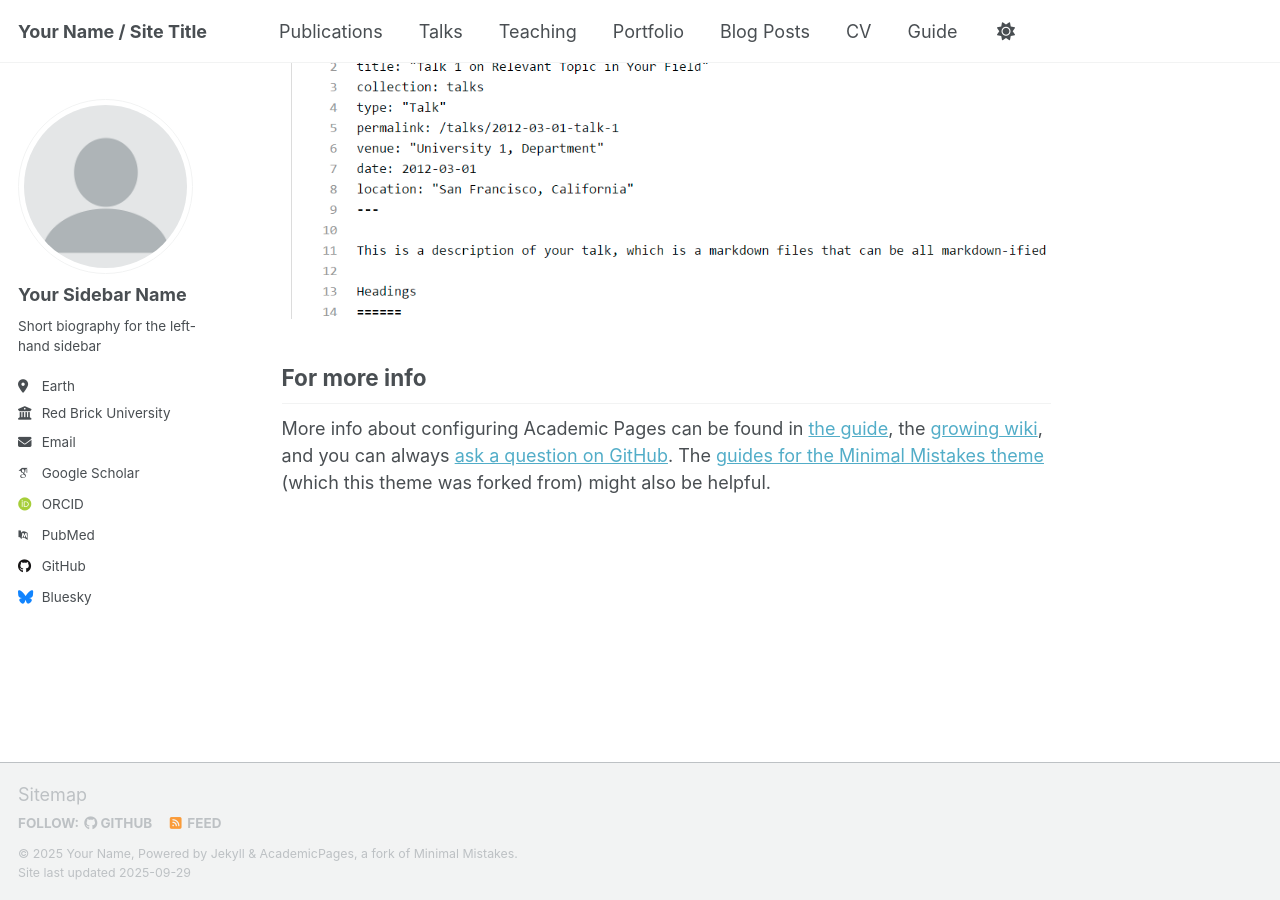
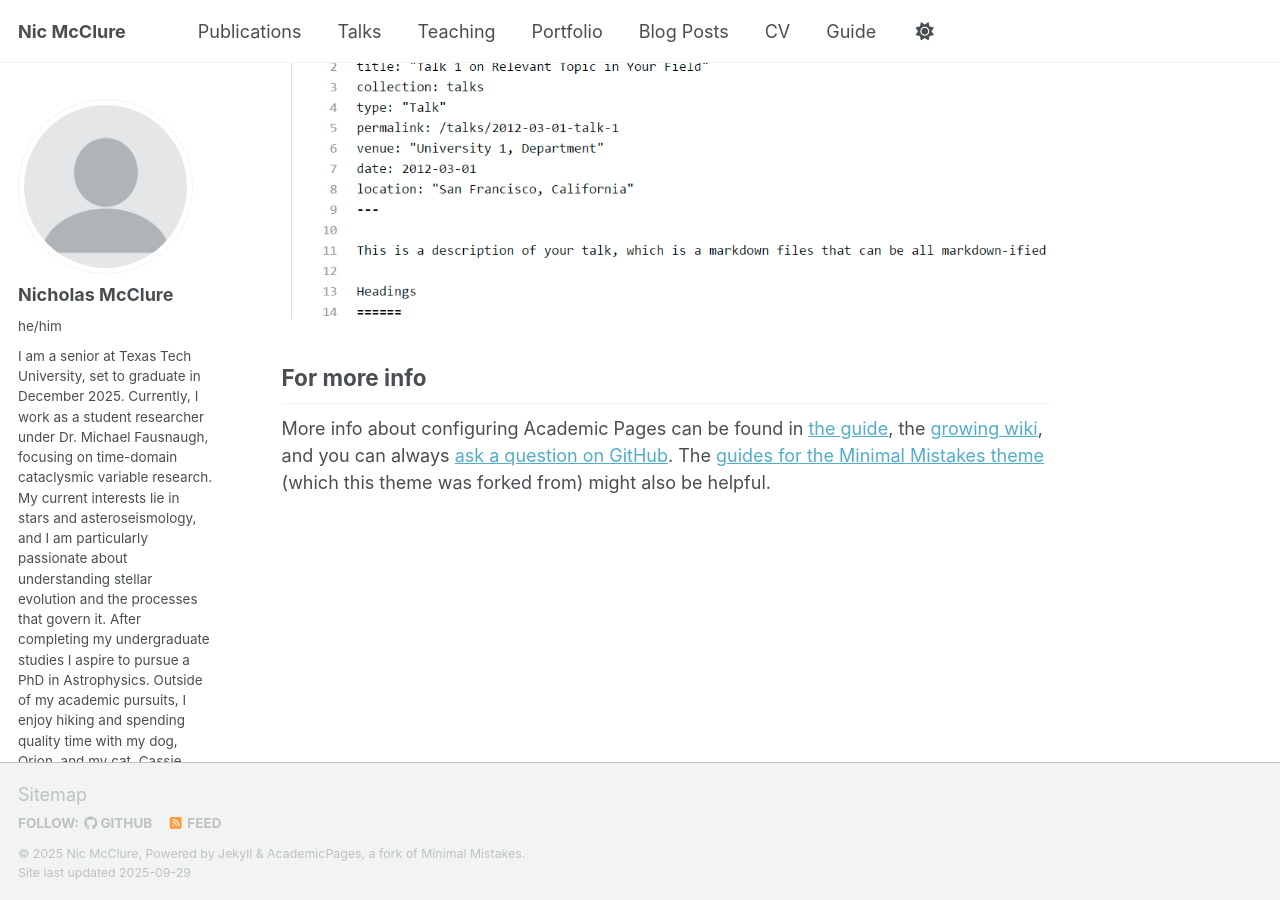
Before and after one commit to nic5153/portfolio, a Jekyll site: the page built from _pages/about.md, in a window 1280 px wide and 900 px high, scrolled down 2880 px. Built offline with Jekyll 4.4.1, drawn with Linux system fonts in a browser that asks for light colours; some web fonts are replaced; a script that is not in the unit is left out.

Commit message:
Update site config with author info

```diff
--- a/_config.yml
+++ b/_config.yml
@@ -6,17 +6,18 @@
 # `jekyll serve -l -H localhost`. If you change this file, please restart the
 # server process.
 
-# Basic Site Settings
-locale                   : "en-US"
-site_theme               : "default" # Currently available options are "default", "air"
-title                    : "Your Name / Site Title"
-title_separator          : "-"
-name                     : &name "Your Name"
-description              : &description "Your Name's academic portfolio"   # Update this with a general description of your site, this is the default if not overridden by a page
-url                      : https://academicpages.github.io # The base hostname & protocol for your site e.g. "https://[your GitHub username].github.io",
-                                                           # or if you already have some other page hosted on Github then use "https://[your GitHub username].github.io/[Your Repo Name]"
-baseurl                  : "" # the subpath of your site, e.g. "/blog"
-repository               : "academicpages/academicpages.github.io"
+locale        : "en-US"
+site_theme    : "default"
+
+title         : "Nic McClure"
+title_separator : "-"
+name          : &name "Nic McClure"
+description   : &description "Astrophysics undergraduate researcher at Texas Tech University"
+
+url           : "https://nic5153.github.io"   # your GitHub Pages domain
+baseurl       : "/portfolio"                 # project site repo name
+repository    : "nic5153/portfolio"          # update this too
+
 
 # Site Author - The following control what appear as part of the author content on the side bar.
 #               If a field is blank the icon and link will not appear, otherwise it will be shown.
@@ -24,23 +25,24 @@ repository               : "academicpages/academicpages.github.io"
 author:
   # Biographic information
   avatar           : "profile.png"
-  name             : "Your Sidebar Name"
-  pronouns         : # example: "she/her"
-  bio              : "Short biography for the left-hand sidebar"
-  location         : "Earth"
-  employer         : "Red Brick University"
-  uri              : # URL
-  email            : "none@example.org"
+  name             : "Nicholas McClure"
+  pronouns         : "he/him"
+  bio              : "I am a senior at Texas Tech University, set to graduate in December 2025. Currently, I work as a student researcher under Dr. Michael Fausnaugh, focusing on time-domain cataclysmic variable research. My current interests lie in stars and asteroseismology, and I am particularly passionate about understanding stellar evolution and the processes that govern it. After completing my undergraduate studies I aspire to pursue a PhD in Astrophysics. Outside of my academic pursuits, I enjoy hiking and spending quality time with my dog, Orion, and my cat, Cassie, short for Cassiopeia. For any questions about the research shown, please feel free to send me a message to my email at nimcclur@ttu.edu. Thanks for visiting!"
+
+  location         : "Lubbock, TX"
+  employer         : "Texas Tech Department of Physics and Astronomy"
+  uri              : "https://nic5153.github.io/portfolio/"
+  email            : "nimcclur@ttu.edu"
 
   # Academic websites
   academia         : # URL
   arxiv            : # URL - Update with the correct link to your profile
-  googlescholar    : "https://scholar.google.com/citations?user=PS_CX0AAAAAJ"
+  googlescholar    : #
   inspire-hep      : # URL
   impactstory      : # URL
-  orcid            : "http://orcid.org/yourorcidurl"
+  orcid            : #
   semantic         : # URL
-  pubmed           : "https://www.ncbi.nlm.nih.gov/pubmed/?term=john+snow"
+  pubmed           : #
   researchgate     : # URL
   scopus           : # URL
 
```
